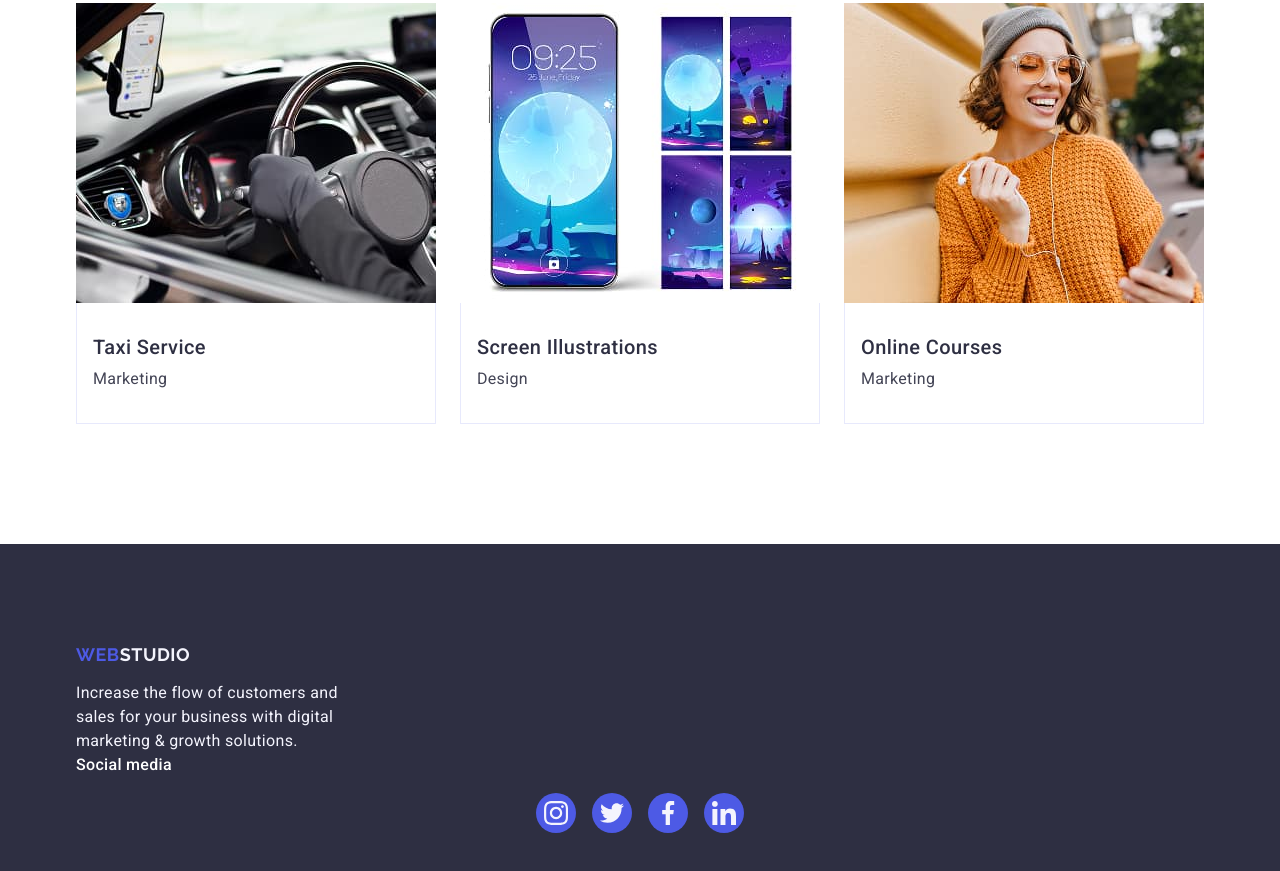
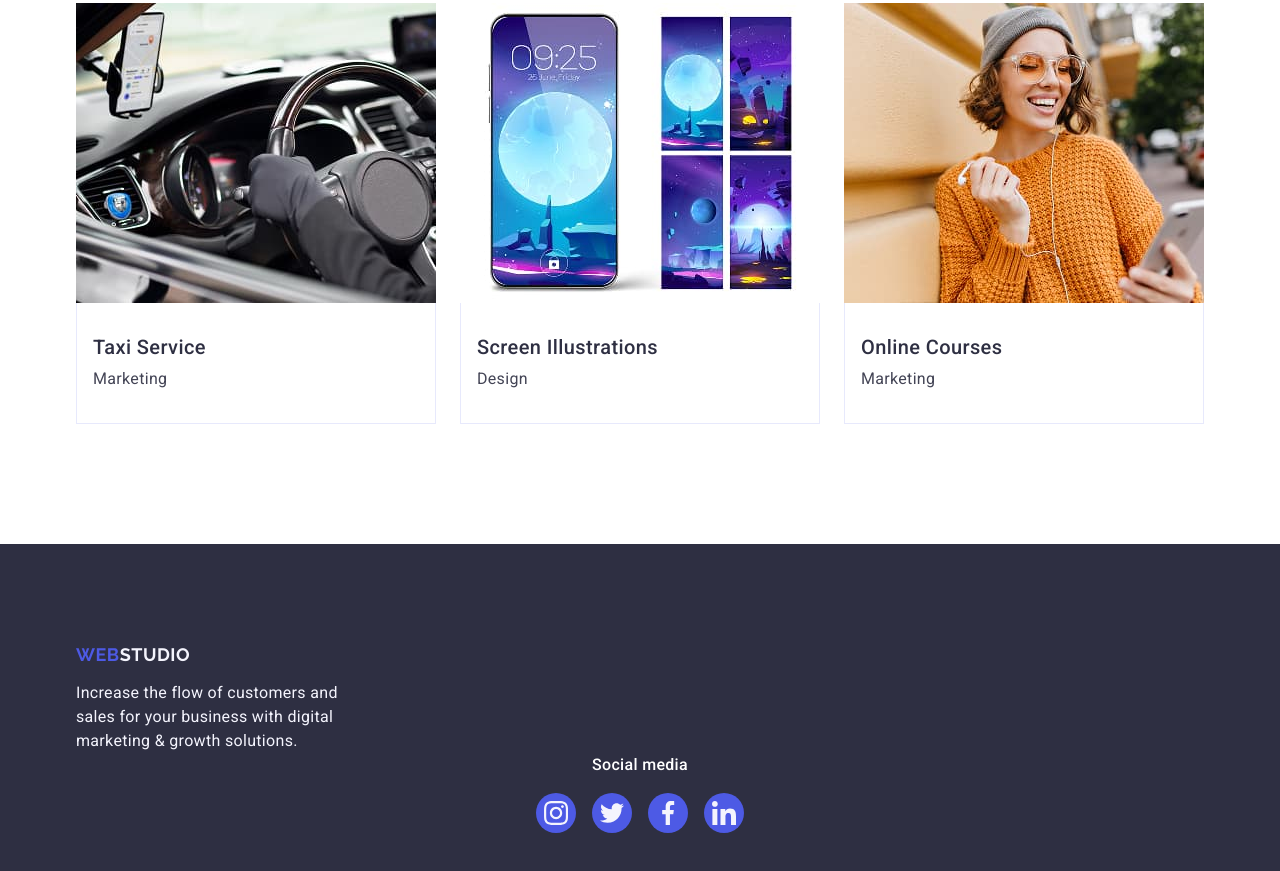
Before and after one commit to Alla11-tech/goit-markup-hw-04, a plain HTML site: page index.html in a window 1280 px wide. Shown: the part 2599-3470 px from the top of the page. Drawn offline with nearby package versions, Linux system fonts and the light colour scheme.

Commit message:
update HTML

```diff
--- a/css/fyles.css
+++ b/css/fyles.css
@@ -465,15 +465,25 @@ a {
   background-color: #31d0aa;
 }
 
+.footer-social {
+  display: flex;
+  flex-direction: column;
+  align-items: center;
+}
+
 .footer-social-title {
   font-weight: 500;
   font-size: 16px;
   line-height: 1.5;
   letter-spacing: 0.02em;
-  color: #ffffff;
+  color: var(--white, #ffffff);
   margin-bottom: 16px;
 }
 
 .footer-social-list {
+  display: flex;
   gap: 16px;
+  padding: 0;
+  margin: 0;
+  list-style: none;
 }
```
